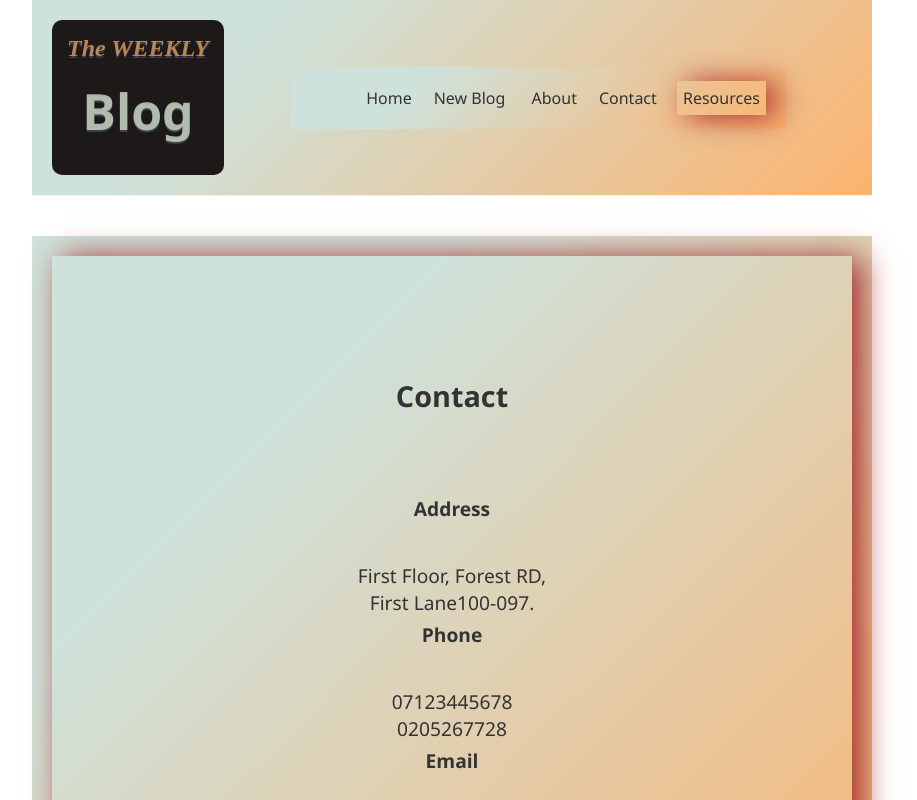
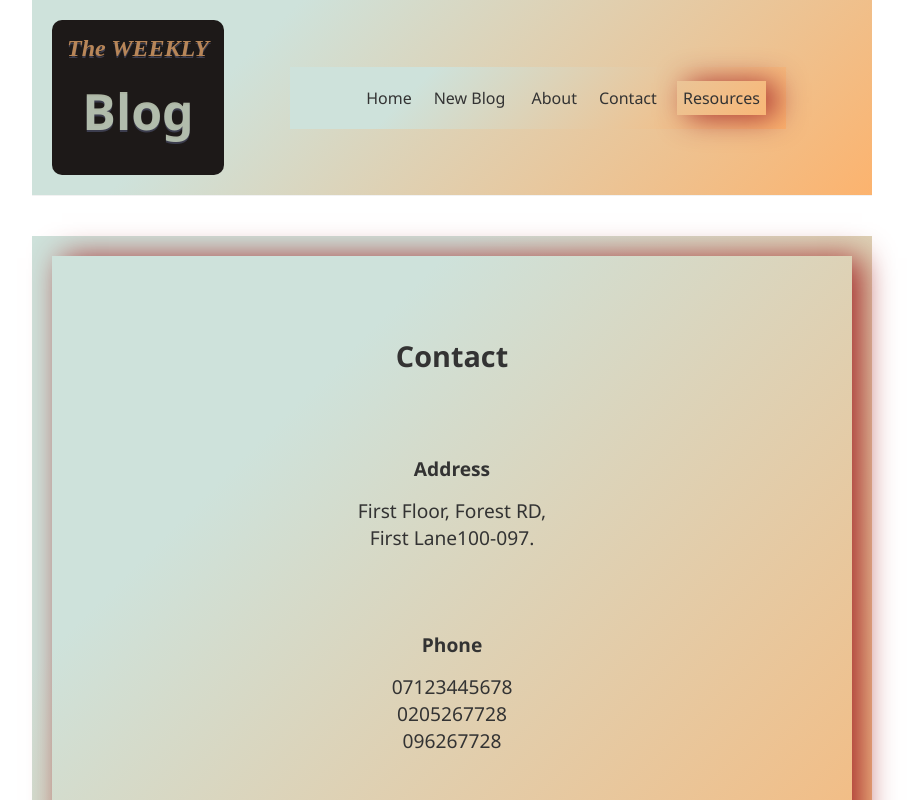
Before and after one commit to MissZamzam/blog-application, a React (Create React App) app: page /contact in a window 1280 px wide. Shown: the top 800 px of the page, without its empty margins (188-1105 px from the left). Built offline with nearby package versions, Linux system fonts and the light colour scheme.

Commit message:
added style

```diff
--- a/src/Contact.js
+++ b/src/Contact.js
@@ -7,6 +7,8 @@ const Contact = () => {
                         <h4 className="four">Phone</h4>
                         <p>07123445678</p>
                         <p>0205267728</p>
+                        <p>096267728</p>
+
                         <h4 className="four">Email</h4>
                         <p>abz@theweeklyblog.com</p>
                         <p>abz@theweeklyblog.co.ke</p>
--- a/src/Create.js
+++ b/src/Create.js
@@ -26,8 +26,8 @@ const Create = () => {
     }
 
     return <div className="create">
-        <form onSubmit={handleSubmit}>
-            <fieldset>
+        <form onSubmit={handleSubmit} className>
+            <fieldset className="fieldset">
     <legend><strong>create a new article✍🏿 </strong></legend>
             <br></br>
             <label><strong>Title</strong></label>
--- a/src/index.css
+++ b/src/index.css
@@ -15,7 +15,6 @@
   max-width: 800px;
   margin: 0 auto;
   background-image: linear-gradient(315deg, #fcb36e 0%, #cee2db 74%);
-
   border-bottom: 1px solid #f2f2f2;
 }
 .navbar h1 {
@@ -30,9 +29,7 @@
 }
 .navbar h1:hover{
   box-shadow: 10px 15px 10px rgb(211, 88, 27);
-
 }
-
 
 .navbar h1 p{
   color: rgba(198, 209, 188, 0.856);
@@ -85,9 +82,17 @@ box-shadow: 0px 0px 40px 2px #946054;
 .contacts{
   font-size: larger;
   text-align: center;
-  box-shadow: 0 4px 21px -12px rgb(207, 191, 185);
-  height: 500px;
-  margin: 20px;
+  margin: 0;
+  padding: 0;
+  text-align: justify;
+  padding: 40px;
+  text-align: center;
+  box-shadow: 10px 2px 30px brown;
+  height: 700px;
+  padding: 40px;
+  text-align: center;
+  height: 700px;
+
 }
 .about-us{
   text-align: center;
@@ -142,25 +147,14 @@ box-shadow: 0px  2px 40px #0f0e0d;
   text-decoration: none;
 }
 
-.contacts{
- margin: 0;
- padding: 0;
- text-align: justify;
- padding: 40px;
- text-align: center;
- box-shadow: 10px 2px 30px brown;
- height: 700px;
-}
 .two{
-  margin: 80px;
+  margin-top: 40px;
 
 }
 .four{
-  margin-bottom: 10px;
-  margin: 40px;
-  margin-top: 5px;
+  margin-bottom: 15px;
+  margin-top: 80px;
 }
-
 
 .text{
   margin-left: 0.6rem;
@@ -235,3 +229,6 @@ height: 700px;
 .blog-image{
   margin-bottom: 10px;
 }
+.form{
+  width: 400px;
+}
```
